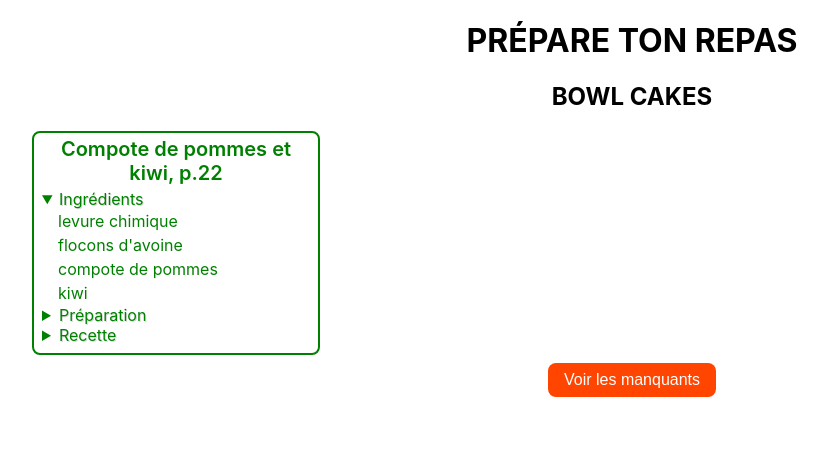
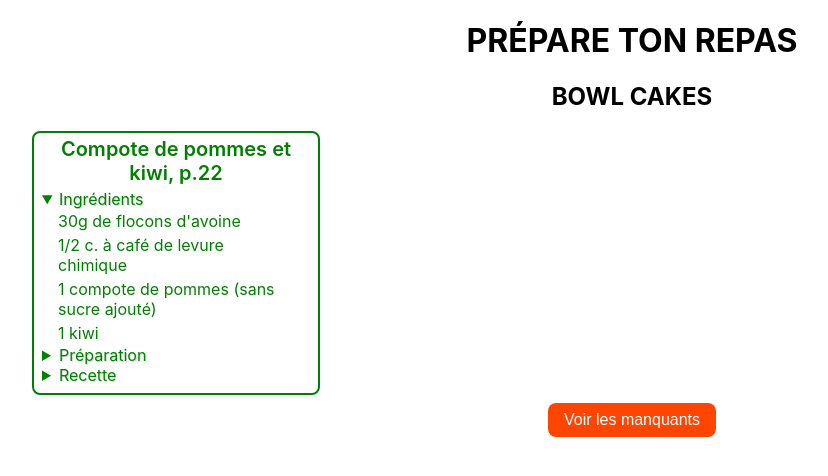
Before and after one commit to fabagile/prepare-ton-repas, a React (Create React App) app: page / in a window 1280 px wide. Shown: the top 476 px of the page, without its empty margins (8-836 px from the left). Built offline with nearby package versions, Linux system fonts and the light colour scheme.

Commit message:
Ingrédients détaillés

```diff
--- a/package.json
+++ b/package.json
@@ -1,6 +1,6 @@
 {
   "name": "prepare-ton-repas",
-  "version": "0.2.1",
+  "version": "0.2.2",
   "private": true,
   "dependencies": {
     "@testing-library/jest-dom": "^5.14.1",
--- a/src/components/BowlCakeList.jsx
+++ b/src/components/BowlCakeList.jsx
@@ -14,7 +14,7 @@ export const BowlCakeList = () => {
     logique: Si chacun des éléments du plat est compris dans la liste des ingrédients, remplir la condition cook.complete
     */
     const includesIngredients = cook.ingredients.every((ing) =>
-      ingredients.includes(ing)
+      ingredients.includes(ing.name)
     );
 
     if (includesIngredients) {
--- a/src/components/UI/Detail.jsx
+++ b/src/components/UI/Detail.jsx
@@ -7,7 +7,7 @@ export default function Detail({ title, list, className }) {
       {/* <div className={`border-${className} ${className} tile`}> */}
         {list.map((item, key) => (
           <div className="list txt-left " key={key}>
-            {item}
+            {item.name}
           </div>
         ))}
       {/* </div> */}
--- a/src/components/UI/Tile.jsx
+++ b/src/components/UI/Tile.jsx
@@ -4,9 +4,9 @@ export default function Tile({ title, list, recipe, durations, className }) {
       <div className="tile-title ">{title}</div>
       <details open>
         <summary>Ingrédients</summary>
-      {list.map((item, key) => (
+      {list.map(({quantity, name, quality}, key) => (
         <div className="list txt-left " key={key}>
-          {item}
+          {quantity} {name} {quality && `(${quality})`}
         </div>
 
       ))}
--- a/src/data/cooks.js
+++ b/src/data/cooks.js
@@ -3,112 +3,112 @@ export const cooks = [
     id: "1", page: 6,
     name: "façon pain d'épice",
     ingredients: [
-      "son d'avoine",
-      "banane",
-      "mélange d'épices pour pain d'épice",
-      "orange",
-      "levure chimique",
-      "œuf",
-      "miel",
+      {name: "son d'avoine"},
+      {name: "banane"},
+      {name: "mélange d'épices pour pain d'épice"},
+      {name: "orange"},
+      {name: "levure chimique"},
+      {name: "œuf"},
+      {name: "miel"},
     ],
   },
   {
     id: "2", page: 8,
     name: "banane-fraise",
     ingredients: [
-      "banane",
-      "semoule fine",
-      "levure chimique",
-      "lait écrémé",
-      "œuf",
-      "fraise",
+      {name: "banane"},
+      {name: "semoule fine"},
+      {name: "levure chimique"},
+      {name: "lait écrémé"},
+      {name: "œuf"},
+      {name: "fraise"},
     ],
   },
   {
     id: "3", page: 10,
     name: "chocolat-coco",
     ingredients: [
-      "son d'avoine",
-      "levure chimique",
-      "cacao en poudre non sucré",
-      "lait de coco",
-      "compote de pomme",
-      "chocolat noir",
-      "noix de coco",
+     {name:  "son d'avoine"},
+     {name:  "levure chimique"},
+     {name:  "cacao en poudre non sucré"},
+     {name:  "lait de coco"},
+     {name:  "compote de pomme"},
+     {name:  "chocolat noir"},
+     {name:  "noix de coco"},
     ],
   },
   {
     id: "4", page: 12,
     name: "nectarine-framboise",
     ingredients: [
-      "semoule fine",
-      "levure chimique",
-      "œuf",
-      "skyr",
-      "nectarine",
-      "framboise",
+      {name: "semoule fine"},
+      {name: "levure chimique"},
+      {name: "œuf"},
+      {name: "skyr"},
+      {name: "nectarine"},
+      {name: "framboise"},
     ],
   },
   {
     id: "5", page: 14,
     name: "mirabelles et fève tonka",
     ingredients: [
-      "flocons d'avoine",
-      "levure chimique",
-      "fève tonka",
-      "œuf",
-      "compote de pomme",
-      "lait écrémé",
-      "mirabelles",
+      {name: "flocons d'avoine"},
+      {name: "levure chimique"},
+      {name: "fève tonka"},
+      {name: "œuf"},
+      {name: "compote de pomme"},
+      {name: "lait écrémé"},
+      {name: "mirabelles"},
     ],
   },
   {
     id: "6", page: 16,
     name: "banane, cœur coulant au chocolat",
     ingredients: [
-      "banane",
-      "son d'avoine",
-      "cacao en poudre non sucré",
-      "levure chimique",
-      "lait écrémé",
-      "œuf",
-      "chocolat noir",
+      {name: "banane"},
+      {name: "son d'avoine"},
+      {name: "cacao en poudre non sucré"},
+      {name: "levure chimique"},
+      {name: "lait écrémé"},
+      {name: "œuf"},
+      {name: "chocolat noir"},
     ],
   },
   {
     id: "7", page: 18,
     name: "myrtille-groseille",
     ingredients: [
-      "semoule fine",
-      "levure chimique",
-      "œuf",
-      "lait écrémé",
-      "myrtille",
-      "groseille",
+      {name:"semoule fine"},
+      {name:"levure chimique"},
+      {name:"œuf"},
+      {name:"lait écrémé"},
+      {name:"myrtille"},
+      {name:"groseille"},
     ],
   },
   {
     id: "8", page: 20,
     name: "abricot, miel et amandes",
     ingredients: [
-      "abricot",
-      "semoule fine",
-      "amande en poudre",
-      "levure chimique",
-      "boisson végétale à l'amande",
-      "œuf",
-      "miel",
-      "extrait d'amande amère",
+      {name: "abricot"},
+      {name: "semoule fine"},
+      {name: "amande en poudre"},
+      {name: "levure chimique"},
+      {name: "boisson végétale à l'amande"},
+      {name: "œuf"},
+      {name: "miel"},
+      {name: "extrait d'amande amère"},
     ],
   },
   {
     id: "9", page: 22,
     name: "compote de pommes et kiwi",
     ingredients: [
-      "levure chimique",
-      "flocons d'avoine",
-      "compote de pommes",
-      "kiwi",
+      {name: "flocons d'avoine", quantity: "30g de ", },
+      {name: "levure chimique", quantity: "1/2 c. à café de ", },
+      {name: "compote de pommes", quantity: "1", quality: "sans sucre ajouté", },
+      {name: "kiwi", quantity: "1", },
     ],
     durations: {
       preparation: 3,
@@ -124,23 +124,23 @@ export const cooks = [
     id: "10", page: 24,
     name: "cerise-amande",
     ingredients: [
-      "levure chimique",
-      "flocons d'avoine",
-      "poudre d'amande",
-      "œuf",
-      "boisson végétale à l'amande",
-      "cerise",
+      {name: "levure chimique"},
+      {name: "flocons d'avoine"},
+      {name: "poudre d'amande"},
+      {name: "œuf"},
+      {name: "boisson végétale à l'amande"},
+      {name: "cerise"},
     ],
   },
   {
     id: "11", page: 26,
     name: "brocoli et saumon fumé",
     ingredients: [
-      "brocoli",
-      "saumon fumé",
-      "flocons de sarrasin",
-      "fromage blanc",
-      "œuf",
+      {name: "brocoli"},
+      {name: "saumon fumé"},
+      {name: "flocons de sarrasin"},
+      {name: "fromage blanc"},
+      {name: "œuf"},
     ],
 
   },
@@ -148,108 +148,113 @@ export const cooks = [
     id: "12", page: 28,
     name: "courgette, jambon et parmesan",
     ingredients: [
-      "courgette",
-      "jambon blanc",
-      "semoule fine",
-      "parmesan râpé",
-      "œuf",
-      "lait",
+      {name: "courgette"},
+      {name: "jambon blanc"},
+      {name: "semoule fine"},
+      {name: "parmesan râpé"},
+      {name: "œuf"},
+      {name: "lait"},
     ],
   },
   {
     id: "13", page: 30,
     name: "potimarron, roquefort et noix",
-    ingredients: ["polenta", "purée de potimarron", "roquefort", "œuf", "noix"],
+    ingredients: [
+      {name: "polenta"},
+    {name: "purée de potimarron"},
+    {name: "roquefort"},
+    {name: "œuf"},
+    {name: "noix"}],
   },
   {
     id: "14", page: 32,
     name: "thon-tomate",
     ingredients: [
-      "riz",
-      "coulis de tomate",
-      "thon en boîte",
-      "basilic",
-      "œuf",
-      "sel",
-      "poivre",
+      {name: "riz"},
+      {name: "coulis de tomate"},
+      {name: "thon en boîte"},
+      {name: "basilic"},
+      {name: "œuf"},
+      {name: "sel"},
+      {name: "poivre"},
     ],
   },
   {
     id: "15", page: 34,
     name: "chou-fleur, curry et coco",
     ingredients: [
-      "chou-fleur",
-      "semoule fine",
-      "curry en poudre",
-      "œuf",
-      "lait de coco",
-      "sel",
+      {name: "chou-fleur"},
+      {name: "semoule fine"},
+      {name: "curry en poudre"},
+      {name: "œuf"},
+      {name: "lait de coco"},
+      {name: "sel"},
     ],
   },
   {
     id: "16", page: 36,
     name: "courgette, tomate et chorizo",
     ingredients: [
-      "courgette",
-      "tomate",
-      "chorizo",
-      "polenta",
-      "paprika",
-      "œuf",
-      "lait",
-      "sel",
-      "poivre",
+      {name: "courgette"},
+      {name: "tomate"},
+      {name: "chorizo"},
+      {name: "polenta"},
+      {name: "paprika"},
+      {name: "œuf"},
+      {name: "lait"},
+      {name: "sel"},
+      {name: "poivre"},
     ],
   },
   {
     id: "17", page: 38,
     name: "poireau-moutarde",
     ingredients: [
-      "œuf",
-      "fromage blanc",
-      "moutarde fine",
-      "riz",
-      "fondue de poireaux",
-      "sel",
-      "poivre",
+      {name: "œuf"},
+      {name: "fromage blanc"},
+      {name: "moutarde fine"},
+      {name: "riz"},
+      {name: "fondue de poireaux"},
+      {name: "sel"},
+      {name: "poivre"},
     ],
   },
   {
     id: "18", page: 40,
     name: "chèvre, épinards et bacon",
     ingredients: [
-      "pousses d'épinards",
-      "bacon",
-      "son d'avoine",
-      "lait de chèvre",
-      "œuf",
-      "sel",
-      "poivre",
+{name: "pousses d'épinards"},
+{name: "bacon"},
+{name: "son d'avoine"},
+{name: "lait de chèvre"},
+{name: "œuf"},
+{name: "sel"},
+{name: "poivre"},
     ],
   },
   {
     id: "19", page: 42,
     name: "façon riz cantonais",
     ingredients: [
-      "petite carotte",
-      "riz",
-      "petits pois",
-      "dés de jambon",
-      "sauce soja",
-      "œuf",
+      {name: "petite carotte"},
+      {name: "riz"},
+      {name: "petits pois"},
+      {name: "dés de jambon"},
+      {name: "sauce soja"},
+      {name: "œuf"},
     ],
   },
   {
     id: "20", page: 44,
     name: "façon brunch",
     ingredients: [
-      "flocons de céréales",
-      "gruyère râpé",
-      "bacon",
-      "fromage blanc",
-      "œuf",
-      "sel",
-      "poivre",
+{name: "flocons de céréales"},
+{name: "gruyère râpé"},
+{name: "bacon"},
+{name: "fromage blanc"},
+{name: "œuf"},
+{name: "sel"},
+{name: "poivre"},
     ],
   },
 ];
--- a/src/index.scss
+++ b/src/index.scss
@@ -49,8 +49,8 @@ ul {
 .indent {
   text-indent: -1em;
 }
-ul li {
-}
+// ul li {
+// }
 
 ol li {
   // text-align: justify;
```
